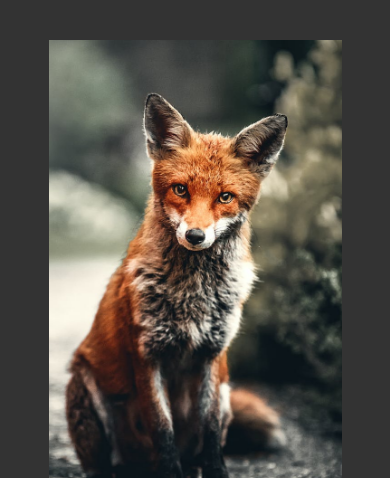
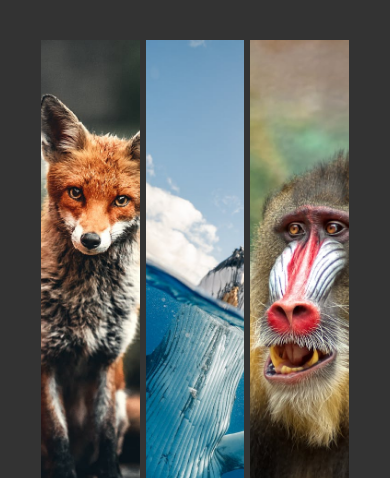
Before and after one commit to kajugadaniels/taskforce-take-home-challenge, a plain HTML site: page index.html in a window 390 px wide. Shown: the top 478 px of the page. Drawn offline with Linux system fonts and the light colour scheme; a web font is replaced by a local one.

Commit message:
Add responsiveness

```diff
--- a/css/app.css
+++ b/css/app.css
@@ -26,7 +26,7 @@ body {
     padding: 40px 0 0 0;
     position: relative;
     opacity: 0;
-    flex: 0 0 auto; /* Added to prevent card stretching */
+    flex: 0 0 auto;
 }
 
 .card-image {
@@ -58,7 +58,7 @@ img {
 
 .read-more {
     display: none;
-    margin-top: 10px;
+    margin-top: 15px;
     font-weight: bold;
     color: #01C7E8;
     transition: color 0.3s, transform 0.3s ease;
@@ -124,7 +124,20 @@ p {
 
 /* Responsive Styles */
 @media (max-width: 768px) {
-    .gallery {
-        flex-direction: column;
+    .card {
+        width: 98.5px;
+        height: 600px;
+        padding: 40px 0 0 0;
+        gap: 8px;
+    }
+
+    img {
+        width: 98.5px;
+        height: 600px;
+        gap: 0;
+    }
+
+    .card-content {
+        display: none;
     }
 }
```
